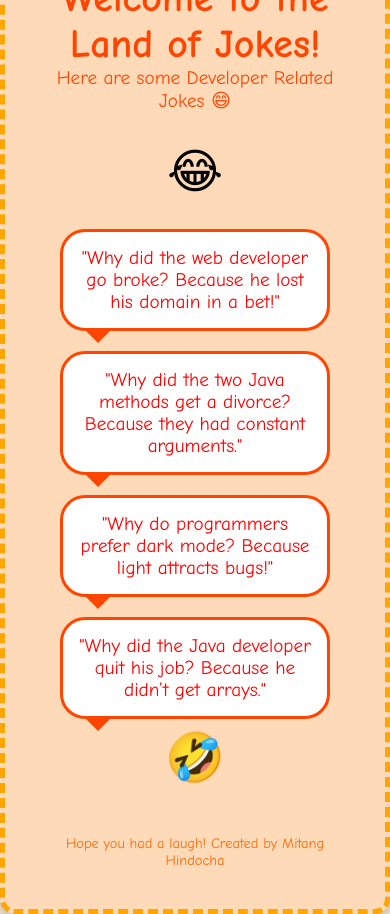
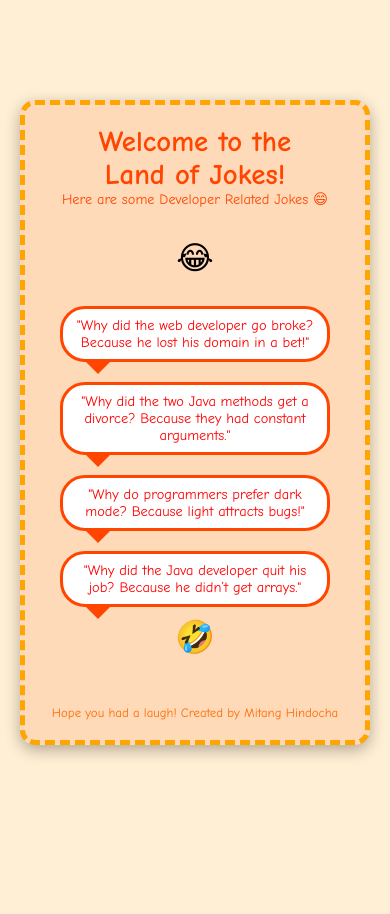
Before and after one commit to Mitang321/boba_workshop, a plain HTML site: page index.html in a window 390 px wide. After the commit the page ends 844 px from the top, so only its background shows below. Drawn offline with Linux system fonts and the light colour scheme.

Commit message:
made it responsive and added favicon

```diff
--- a/index.html
+++ b/index.html
@@ -5,6 +5,8 @@
   <meta name="viewport" content="width=device-width, initial-scale=1.0">
   <title>Developer Jokes</title>
   <link rel="stylesheet" href="styles.css">
+  <link rel="icon" href="https://www.svgrepo.com/show/209016/laughing-emoji.svg" type="image/x-icon">
+
 </head>
 <body>
   <div class="container">
--- a/styles.css
+++ b/styles.css
@@ -89,4 +89,56 @@ body {
   font-size: 0.9rem;
   color: #ff6a00;
   margin-top: 30px;
-}
+}@media (max-width: 1200px) {
+    .title {
+      font-size: 2rem;
+    }
+
+    .subtitle, .joke {
+      font-size: 1rem;
+    }
+
+    .emoji {
+      font-size: 2.5rem;
+    }
+
+    .container {
+      padding: 30px;
+      max-width: 90%;
+    }
+
+    .joke-box {
+      padding: 10px;
+    }
+  }
+
+  @media (max-width: 768px) {
+    body {
+      padding: 20px;
+    }
+
+    .title {
+      font-size: 1.8rem;
+    }
+
+    .subtitle, .joke {
+      font-size: 0.9rem;
+    }
+
+    .emoji {
+      font-size: 2rem;
+    }
+
+    .container {
+      padding: 20px;
+      max-width: 100%;
+    }
+
+    .joke-box {
+      padding: 8px;
+    }
+
+    .footer {
+      font-size: 0.8rem;
+    }
+  }
```
